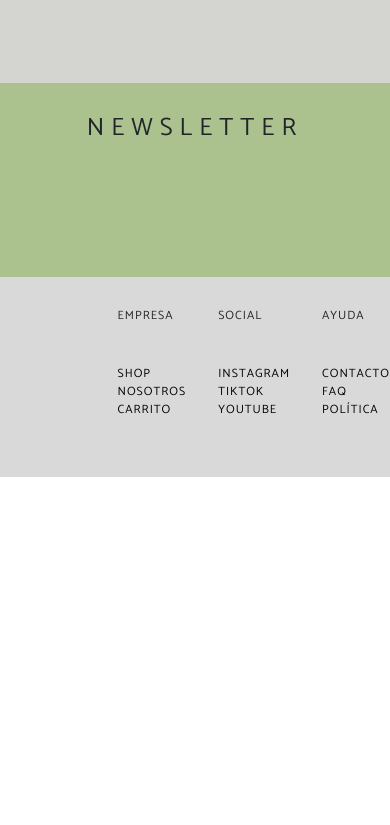
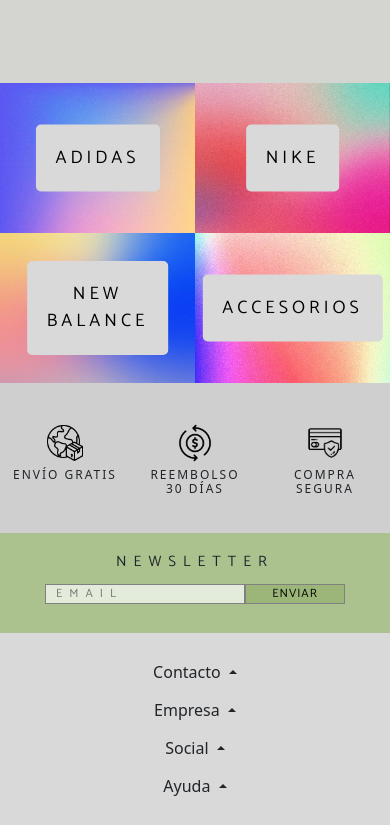
Before and after one commit to marianaleitesheinze/shoe-store, a plain HTML site: page index.html in a window 390 px wide. Shown: the part 604-1429 px from the top of the page. Before the commit the page ends 1081 px from the top, so only its background shows below. Drawn offline with nearby package versions, Linux system fonts and the light colour scheme.

Commit message:
index responsive + cambio de footer

```diff
--- a/css/style.css
+++ b/css/style.css
@@ -96,53 +96,67 @@
 
 /* -------------- INFO BRAND ------------ */
 
-.info-brand{
-    width: 100%;
-    height: 25rem;
-    display: grid;
-    background-color: #D4D5D0;
-    grid-template-columns: repeat(3, 1fr);
-    grid-template-rows: 100%;
-    grid-template-areas:
-    "free-ship refund safe-pay"
-    ;
+.info-img-prueba{
+    max-width: 80px;
+    max-height: 80px;
 }
 
-.free-ship{
-    grid-area: free-ship;
-    text-align: center;
+.info-img1{
+    width: 80px;
+    height: 80px;
 }
 
-.refund{
-    grid-area: refund;
-    text-align: center;
+.info-section{
+    width: 100%;
+    height: 200px;
+    background-color: #cfcfcf;
+    padding: 0%;
 }
 
-.safe-pay{
-    grid-area: safe-pay;
-    text-align: center;
+.info-section div{
+    padding-top: 20px;
 }
 
-.info-brand-article{
-    display: flex;
-    justify-content: center;
-    align-items: center;
-    padding: 1.25rem 4.375rem 1.25rem 4.375rem;
+.info-section div h3{
+    text-transform: uppercase;
+    letter-spacing: 2px;
+    font-size: 18px;
+    padding-top: 5px;
 }
 
-.info-brand-article h3{
-    text-transform: uppercase;
-    font-family: 'Catamaran', sans-serif;
-    font-size: 1.125rem;
-    letter-spacing: .125rem;
+@media (max-width:768px){
+    .info-img-prueba{
+        max-width: 60px;
+        max-height: 60px;
+    }
+    .info-img1{
+        width: 60px;
+        height: 60px;
+    }
+    .info-section div h3{
+        font-size: 15px;
+    }
+    .info-section{
+        height: 180px;
+    }
 }
 
-.info-brand-article p{
-    font-family: 'Catamaran', sans-serif;
-    font-size: .9375rem;
-    letter-spacing: .0625rem;
+@media (max-width:550px){
+    .info-img-prueba{
+        max-width: 40px;
+        max-height: 40px;
+    }
+    .info-img1{
+        width: 40px;
+        height: 40px;
+    }
+    .info-section div h3{
+        font-size: 12px;
+    }
+    .info-section{
+        height: 150px;
+    }
 }
-
 /* ---------------- TOP SELLERS --------------- */
 
 .material-icons.md-48{
@@ -338,11 +352,15 @@
     }
 } */
 
+.galeria-img-index{
+    margin: 50px;
+}
+
 /* ----------------- CATEGORIAS ----------------- */
 
 .categories-main{
     width: 100%;
-    height: 22.5625rem;
+    height: 300px;
     display: grid;
     grid-template-columns: repeat(4, 1fr);
     grid-template-rows: 100%;
@@ -353,7 +371,7 @@
 
 .adidas-cat-main{
     grid-area: adidas-cat;
-    background-image: url(../assets/img/a-cat-black.png);
+    background-image: url(../assets/img/color-1.jpeg);
     background-size: cover;
     position: relative;
     display: inline-block;
@@ -362,7 +380,7 @@
 
 .nike-cat-main{
     grid-area: nike-cat;
-    background-image: url(../assets/img/n-cat-black.png);
+    background-image: url(../assets/img/color-2.jpeg);
     background-size: cover;
     position: relative;
     display: inline-block;
@@ -370,7 +388,7 @@
 
 .nb-cat-main{
     grid-area: nb-cat;
-    background-image: url(../assets/img/nb-cat-black.png);
+    background-image: url(../assets/img/color-3.png);
     background-size: cover;
     position: relative;
     display: inline-block;
@@ -378,7 +396,7 @@
 
 .cm-cat-main{
     grid-area: cm-cat;
-    background-image: url(../assets/img/cm-cat-black.png);
+    background-image: url(../assets/img/color-4.jpeg);
     background-size: cover;
     position: relative;
     display: inline-block;
@@ -386,7 +404,7 @@
 
 .categories-main div button{
     background-color: #D9D9D9;
-    padding: 1.25rem 3.125rem 1.25rem 3.125rem;
+    padding: 20px;
     position: absolute;
     top: 50%;
     left: 50%;
@@ -405,11 +423,22 @@
     letter-spacing: .25rem;
 }
 
+@media (max-width:700px){
+    .categories-main{
+        grid-template-columns: repeat(2, 1fr);
+        grid-template-rows: repeat(2, 1fr);
+        grid-template-areas:
+        "adidas-cat nike-cat"
+        "nb-cat cm-cat"
+        ;
+    }
+}
+
 /* --------------- NEWSLETTER -------------- */
 
 .newsletter{
     width: 100%;
-    height: 12.125rem;
+    height: 160px;
     background-color: #ABC18E;
 }
 
@@ -418,7 +447,7 @@
     justify-content: center;
     padding-top: 1.875rem;
     font-family: 'Catamaran', sans-serif;
-    font-size: 1.5625rem;
+    font-size: 23px;
     letter-spacing: .4375rem;
     font-weight: 100;
 }
@@ -426,19 +455,19 @@
 .newsletter form{
     display: flex;
     justify-content: center;
-    padding-top: 1.875rem;
+    padding-top: 15px;
 }
 
 .newsletter form input[type="email"]{
     width: 20.5625rem;
-    height: 3.3125rem;
+    height: 45px;
     border:0.8px solid grey;
     background-color: rgba(255, 255, 255, 0.675);
 }
 
 .newsletter form input[type="submit"]{
 	width:11.75rem;
-    height: 3.3125rem;
+    height: 45px;
 	border:0.8px solid grey;
 	display:block;
 	color: black;
@@ -460,10 +489,57 @@
     padding-left: .625rem;
 }
 
+@media (max-width:700px){
+    .newsletter h2{
+        font-size: 18px;
+        padding-top: 20px;
+    }
+    .newsletter form{
+        padding-top: 10px;
+    }
+    .newsletter form input[type="email"]{
+        width: 250px;
+        height: 30px;
+        font-size: 15px;
+    }
+    .newsletter form input[type="submit"]{
+        width:120px;
+        height: 30px;
+        font-size: 15px;
+        letter-spacing: 3px;
+    }
+    .newsletter{
+        height: 130px;
+    }
+}
+
+@media (max-width:425px){
+    .newsletter h2{
+        font-size: 15px;
+    }
+    .newsletter form{
+        padding-top: 5px;
+    }
+    .newsletter form input[type="email"]{
+        width: 200px;
+        height: 20px;
+        font-size: 12px;
+    }
+    .newsletter form input[type="submit"]{
+        width:100px;
+        height: 20px;
+        font-size: 12px;
+        letter-spacing: 1px;
+    }
+    .newsletter{
+        height: 100px;
+    }
+}
+
 
 /* ------------- FOOTER --------------- */
 
-footer{
+/* footer{
     padding-top: 30px;
 	width: 100%;
 	height: 200px;
@@ -513,13 +589,13 @@
     .nav-1{
         display: none;
     }
-}
+} */
 
 /* ------------------------ SHOP -------------------------- */
 
 .main-catalogo {
     font-family: Arial, sans-serif;
-    margin-top: 100px;
+    margin-top: 50px;
     background-color: #adadad;
 }
 
@@ -549,7 +625,9 @@
     }
 }
 
-
+.filter-drop{
+    padding-left: 40px;
+}
 
 
 /* --------------------- CONTACTO ----------------- */
@@ -1231,3 +1309,55 @@
         order: 1;
     }
 }
+
+.pages ul{
+    margin-bottom: 0%;
+    padding-bottom: 20px;
+}
+
+
+footer{
+    width: 100%;
+    background-color: rgb(217, 217, 217);
+}
+
+/* .footer-info{
+    padding-top: 30px;
+}
+
+footer div ul li{
+    list-style: none;
+}
+
+footer div ul li a{
+    text-decoration: none;
+    color: black;
+    font-family: Arial, Helvetica, sans-serif;
+    font-size: 14px;
+    letter-spacing: 1px;
+}
+
+footer div ul li p{
+    text-decoration: underline;
+    letter-spacing: 1px;
+}
+
+@media (max-width:768px){
+    .contact-info-footer{
+        display: none;
+    }
+} */
+
+.info-footer{
+    padding-top: 20px;
+    padding-bottom: 20px;
+}
+
+.footer-info li a{
+    text-decoration: none;
+    color: black;
+}
+
+.footer-info li{
+    margin-left: 5px;
+}
--- a/index.html
+++ b/index.html
@@ -24,6 +24,7 @@
         <label for="toggle"><i class="material-icons">menu</i></label>
         <div class="menu">
             <ul>
+                <li><a href="#">Inicio</a></li>
                 <li><a href="./pages/shop.html">Shop</a></li>
                 <li><a href="./pages/contact.html">Contacto</a></li>
                 <li><a href="./pages/aboutus.html">Nosotros</a></li>
@@ -44,7 +45,7 @@
 <!-- top-sellers -->
 
         <section class="top-sellers">
-            <h2>top sellers</h2>
+            <h2>Bestsellers</h2>
             <section class="top-prod">
                 <i class="material-icons md-48 arrow" >chevron_left</i>
 
@@ -74,9 +75,11 @@
         </section>
 
 
+
+
 <!-- categorias de inicio -->
 
-        <!-- <section class="categories-main">
+        <section class="categories-main">
             <div class="adidas-cat-main">
                 <button><a href="">Adidas</a></button>
             </div>
@@ -87,91 +90,126 @@
                 <button><a href="">New Balance</a></button>
             </div>
             <div class="cm-cat-main">
-                <button><a href="">Clothes & more</a></button>
+                <button><a href="">Accesorios</a></button>
             </div>
-        </section> -->
+        </section>
 
 <!-- info brand -->
 
-        <!-- <section class="info-brand">
-            <div class="info-brand-article">
-                <article class="free-ship">
-                    <img src="./assets/img/freeshipping.png" alt="free shipping icon" width="190px" height="100px">
-                    <h3>Free shipping</h3>
-                    <p>Lorem ipsum dolor sit amet consectetur adipisicing elit. </p>
-                </article>
+        <section class="container-fluid text-center info-section">
+            <div class="row">
+                <div class="col-4">
+                    <img src="./assets/img/shipping-and-delivery.png" class="img-fluid info-img1" alt="">
+                    <h3 class="">Envío gratis</h3>
                 </div>
-            <div class="info-brand-article">
-                <article class="refund">
-                    <img src="./assets/img/refund.png" alt="refund icon" width="109px" height="109px">
-                    <h3>30 days refund</h3>
-                    <p>Lorem ipsum dolor sit amet consectetur adipisicing elit. </p>
-                </article>
+                <div class="col-4">
+                    <img src="./assets/img/refund.png" class="img-fluid info-img-prueba" alt="">
+                    <h3 class="">Reembolso 30 días</h3>
                 </div>
-            <div class="info-brand-article">
-                <article class="safe-pay">
-                    <img src="./assets/img/safepaym.png" alt="safe payment icon" width="122px" height="96px">
-                    <h3>Safe payment</h3>
-                    <p>Lorem ipsum dolor sit amet consectetur adipisicing elit. </p>
-                </article>
+                <div class="col-4">
+                    <img src="./assets/img/safepaym.png" class="img-fluid info-img-prueba" alt="">
+                    <h3 class="">Compra segura</h3>
                 </div>
-        </section> -->
+            </div>
+        </section>
 
 <!-- newsletter -->
 
         <section class="newsletter">
             <h2>NEWSLETTER</h2>
-            <!-- <form action="">
+            <form action="">
                 <label for="email"></label>
                 <input type="email" id="email" placeholder="Email" required autocomplete="email">
-                <input type="submit"value="subscribe">
-            </form> -->
+                <input type="submit"value="enviar">
+            </form>
         </section>
-
-<!-- icono carrito -->
-
-        <!-- <section class="section-cart">
-            <a class="cart-icon-main" href="./pages/cart.html"><img src="./assets/img/cart-icon.png" alt="carticon" width="60px" height="60px"></a>
-        </section> -->
-
     </main>
 
 <!-- footer -->
 
-    <footer>
-        <nav class="nav-1">
-            <ul>
+<footer class="container-fluid">
+    <div class="row info-footer">
+        <div class="btn-group dropup col-sm-12 col-md-6 col-lg-3 p-0">
+            <button type="button" class="btn btn-white dropdown-toggle rounded-0" data-bs-toggle="dropdown" aria-expanded="false">
+                Contacto
+            </button>
+            <ul class="dropdown-menu">
                 <li><img src="./assets/img/phone.webp" alt="phone icon" width="20px" height="20px"> 0000000</li>
                 <li><img src="./assets/img/mailicon.png" alt="mail icon" width="20px" height="20px"> Loremipsum@gmail.com</li>
                 <li><img src="./assets/img/clockicon.png" alt="clock icon" width="20px" height="20px"> L-V 00:00 - 00:00</li>
                 <li><img src="./assets/img/adressicon.avif" alt="adress icon" width="20px" height="20px"> Lorem ipsum 345</li>
             </ul>
-        </nav>
-        <nav class="nav-2">
-            <ul>
-                <li><p>Empresa</p></li><br>
+        </div>
+        <div class="btn-group dropup col-sm-12 col-md-6 col-lg-3 p-0">
+            <button type="button" class="btn btn-white dropdown-toggle rounded-0" data-bs-toggle="dropdown" aria-expanded="false">
+                Empresa
+            </button>
+            <ul class="dropdown-menu footer-info">
                 <li><a href="./pages/shop.html">Shop</a></li>
                 <li><a href="./pages/aboutus.html">Nosotros</a></li>
                 <li><a href="./pages/cart.html">Carrito</a></li>
             </ul>
-        </nav>
-        <nav class="nav-3">
+        </div>
+        <div class="btn-group dropup col-sm-12 col-md-6 col-lg-3 p-0">
+            <button type="button" class="btn btn-white dropdown-toggle rounded-0" data-bs-toggle="dropdown" aria-expanded="false">
+                Social
+            </button>
+            <ul class="dropdown-menu footer-info">
+                <li><a href="https://www.instagram.com/" target="_blank">Instagram</a></li>
+                <li><a href="https://www.tiktok.com/" target="_blank">TikTok</a></li>
+                <li><a href="https://www.youtube.com/" target="_blank">YouTube</a></li>            </ul>
+        </div>
+        <div class="btn-group dropup col-sm-12 col-md-6 col-lg-3 p-0">
+            <button type="button" class="btn btn-white dropdown-toggle rounded-0" data-bs-toggle="dropdown" aria-expanded="false">
+                Ayuda
+            </button>
+            <ul class="dropdown-menu footer-info">
+                <li><a href="./pages/contact.html">Contacto</a></li>
+                <li><a href="">FAQ</a></li>
+                <li><a href="">Política</a></li>
+            </ul>
+        </div>
+    </div>
+</footer>
+
+    <!-- <footer class="container-fluid">
+        <div class="row footer-info">
+            <div class="col-md-3">
+                <ul class="contact-info-footer">
+                    <li><img src="./assets/img/phone.webp" alt="phone icon" width="20px" height="20px"> 0000000</li>
+                    <li><img src="./assets/img/mailicon.png" alt="mail icon" width="20px" height="20px"> Loremipsum@gmail.com</li>
+                    <li><img src="./assets/img/clockicon.png" alt="clock icon" width="20px" height="20px"> L-V 00:00 - 00:00</li>
+                    <li><img src="./assets/img/adressicon.avif" alt="adress icon" width="20px" height="20px"> Lorem ipsum 345</li>
+                </ul>
+            </div>
+            <div class="col-sm-4 col-md-3">
                 <ul>
-                <li><p>Social</p></li><br>
+                    <li><p>Empresa</p></li>
+                    <li><a href="./pages/shop.html">Shop</a></li>
+                    <li><a href="./pages/aboutus.html">Nosotros</a></li>
+                    <li><a href="./pages/cart.html">Carrito</a></li>
+                </ul>
+            </div>
+            <div class="col-sm-4 col-md-3">
+                <ul>
+                    <li><p>Social</p></li>
                     <li><a href="https://www.instagram.com/" target="_blank">Instagram</a></li>
                     <li><a href="https://www.tiktok.com/" target="_blank">TikTok</a></li>
                     <li><a href="https://www.youtube.com/" target="_blank">YouTube</a></li>
                 </ul>
-        </nav>
-        <nav class="nav-4">
+            </div>
+            <div class="col-sm-4 col-md-3">
                 <ul>
-                <li><p>Ayuda</p></li><br>
+                    <li><p>Ayuda</p></li>
                     <li><a href="./pages/contact.html">Contacto</a></li>
                     <li><a href="">FAQ</a></li>
                     <li><a href="">Política</a></li>
                 </ul>
-        </nav>
-    </footer>
+            </div>
+        </div>
+    </footer> -->
+
+
     <script src="https://cdn.jsdelivr.net/npm/@popperjs/core@2.11.8/dist/umd/popper.min.js" integrity="sha384-I7E8VVD/ismYTF4hNIPjVp/Zjvgyol6VFvRkX/vR+Vc4jQkC+hVqc2pM8ODewa9r" crossorigin="anonymous"></script>
     <script src="https://cdn.jsdelivr.net/npm/bootstrap@5.3.2/dist/js/bootstrap.min.js" integrity="sha384-BBtl+eGJRgqQAUMxJ7pMwbEyER4l1g+O15P+16Ep7Q9Q+zqX6gSbd85u4mG4QzX+" crossorigin="anonymous"></script>
 </body>
```
Also changed, not shown: pages/carrito.html (renamed from pages/cart.html, +2 -1 lines), pages/contacto.html (renamed from pages/contact.html, +2 -1 lines), pages/nosotros.html (renamed from pages/aboutus.html, +2 -1 lines), pages/producto.html (renamed from pages/product.html, +2 -1 lines), pages/shop.html (+23 -1 lines), assets/img/color-1.jpeg (added), assets/img/color-2.jpeg (added), assets/img/color-3.png (added), assets/img/color-4.jpeg (added), assets/img/shipping-and-delivery.png (added). Lines whose indentation alone changed are shown as unchanged.
